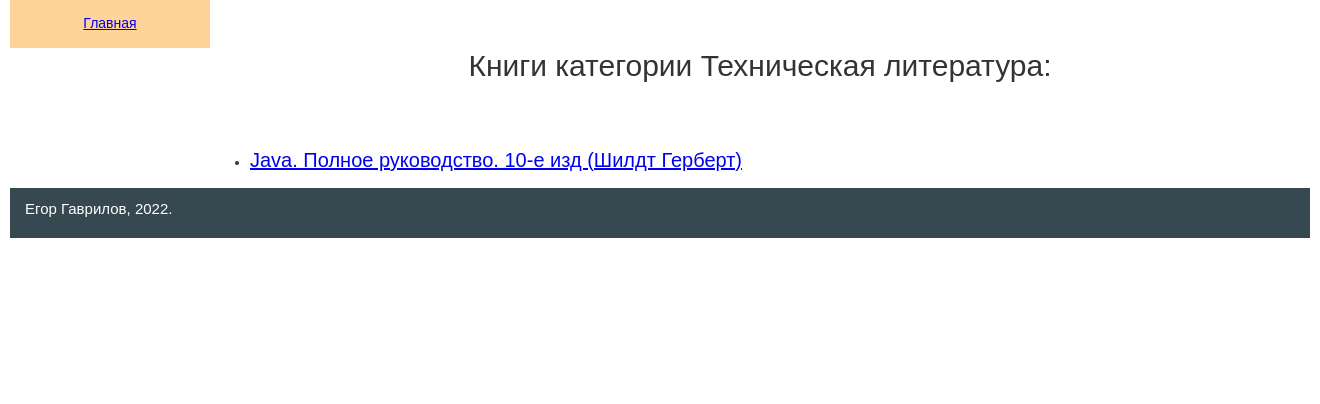
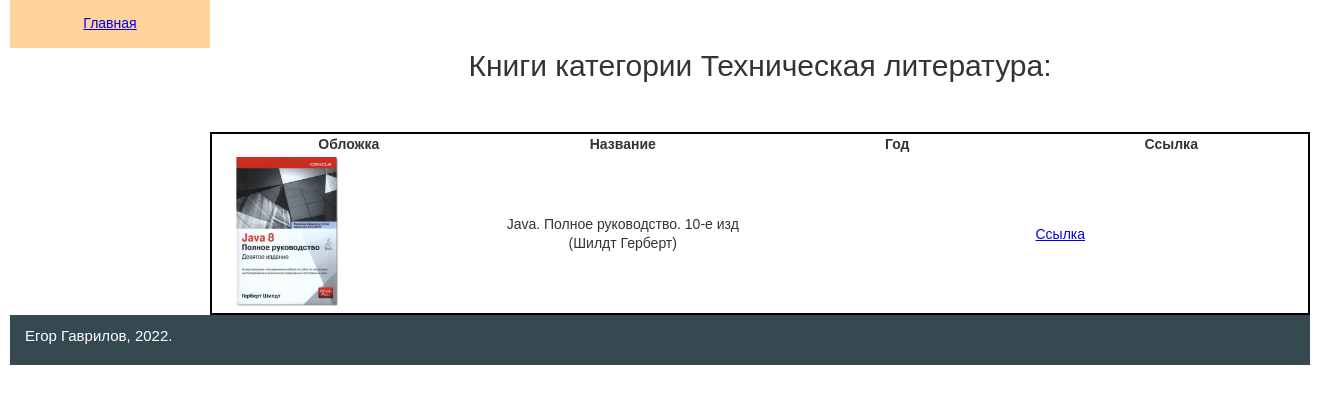
Before and after one commit to react-mveu/library, a PHP site: page /category.php?id_cat=2 in a window 1320 px wide. Shown: the part 200-604 px from the top of the page. Run offline with PHP 8.4, Linux system fonts and the light colour scheme; data comes from the database, SQL or seed files in the repository; data that the repository does not hold is empty.

Commit message:
Add enhanced information of books.

```diff
--- a/components/contents/category.php
+++ b/components/contents/category.php
@@ -11,16 +11,28 @@
             <main class="content">
                 <!-- for-example -->
                 <p style="text-align: center; font-size: 30px; margin: 0; padding: 1.5em 0;">Книги категории <?php echo $category_out['category_name'] ?>:</p>
-                <ul>
+                <table>
+                    <thead>
+                        <tr>
+                            <th>Обложка</th>
+                            <th>Название</th>
+                            <th>Год</th>
+                            <th>Ссылка</th>
+                        </tr>
+                    </thead>
+                    <tbody>
                         <?php
-
                         while ($out_cat = mysqli_fetch_array($run_out_cat)) {
                             echo "
-                            <li><a href=$out_cat[filename] style='text-align: center; font-size: 20px; margin: 0; padding: 1.5em 0;'>
-                                $out_cat[title]
-                            </a></li>
+                                <tr>
+                                    <td><img src=/images/$out_cat[picture] alt=Обложка книги height=150px></td>
+                                    <td><p align=center>$out_cat[title]</p></td>
+                                    <td><p align=center>$out_cat[year]</p></td>
+                                    <td><a href=$out_cat[filename]>Ссылка</a></td>
+                                </tr>
                             ";
                         }
                         ?>
-                </ul>
+                    </tbody>
+                </table>
             </main>
--- a/components/header.php
+++ b/components/header.php
@@ -7,7 +7,7 @@
     <meta charset="UTF-8">
     <meta name="viewport" content="width=device-width,minimum-scale=1,maximum-scale=10">
     <title>Библиотека</title>
-    <link rel="stylesheet" href="css/style.css">
+    <link rel="stylesheet" href="/css/style.css">
 </head>
 <body>
     <div class="content-wrapper">
--- a/css/style.css
+++ b/css/style.css
@@ -403,3 +403,10 @@ html, body {
 .sidebar1 {
     width: 200px;
 }
+
+table {
+  table-layout: fixed;
+  width: 100%;
+  border-collapse: collapse;
+  border: 2px solid black;
+}
```
Lines whose indentation alone changed are shown as unchanged.
